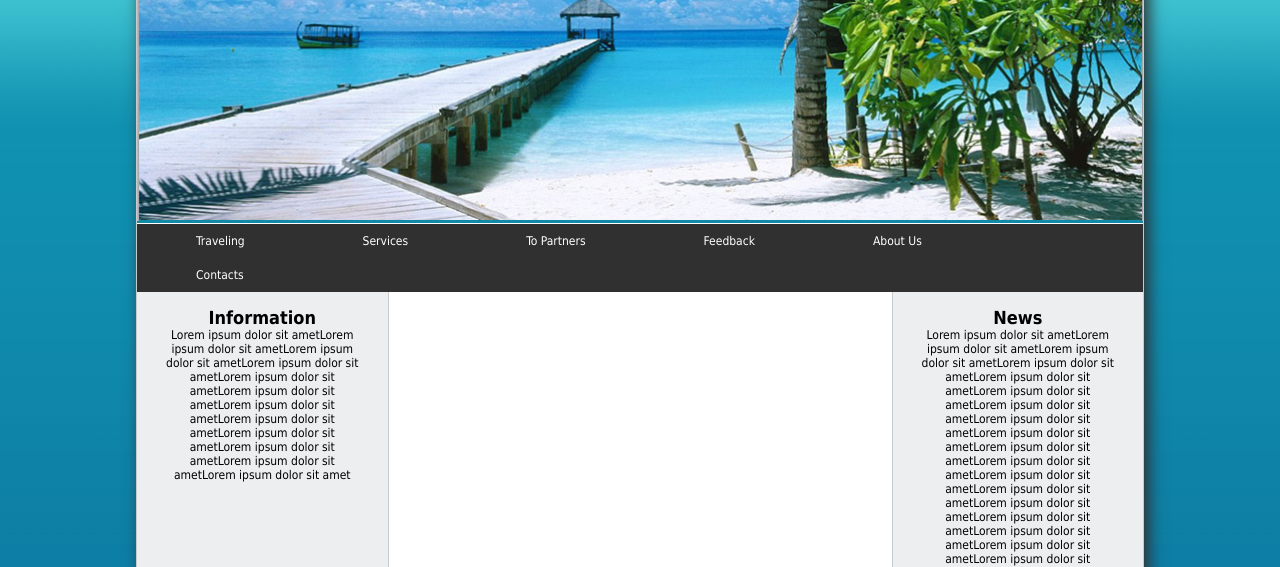
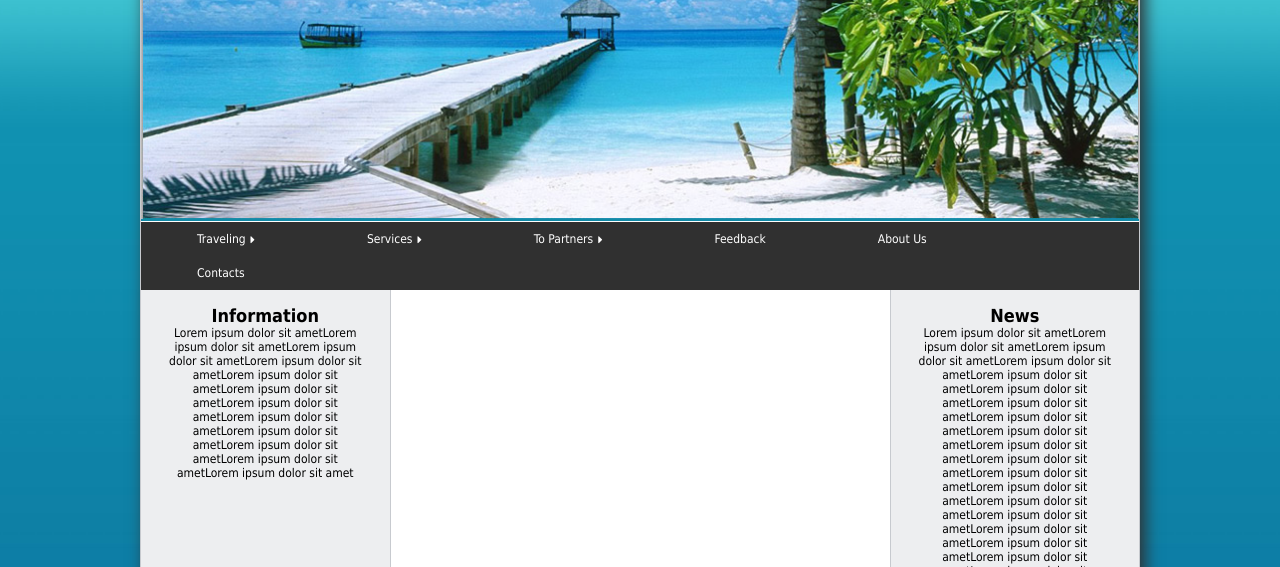
Before and after one commit to Marokasi/marokasi.github.io, a plain HTML site: page ht4/index.html in a window 1280 px wide. Shown: the part 233-800 px from the top of the page. Drawn offline with Linux system fonts and the light colour scheme.

Commit message:
ht4 arrows fixed in dropdown list

```diff
--- a/ht4/css/style.css
+++ b/ht4/css/style.css
@@ -7,7 +7,7 @@ body{
     background-color: #0C75A0;
 }
 .wrapper{
-    width: 1008px;
+    width: 1000px;
     margin: 37px auto;
     background-color: #fff;
     border: 1px solid #c7cacf;
@@ -113,13 +113,18 @@ header:after{
 ul.menu > li {
     float: left;
     position: relative;
-    /*background-color: #303030;*/
 }
 ul.menu > li > a {
     display: block;
     color: #fff;
-    padding: 10px 59px;
+    padding: 10px 56px;
     text-decoration: none;
+}
+ul.menu > li>.dropdown:after{
+    content:"\f0da";
+    margin-left: 5px;
+    font-family: "FontAwesome";
+    vertical-align: middle;
 }
 ul.menu > li:hover {
     background-color: #635d5d;
--- a/ht4/index.html
+++ b/ht4/index.html
@@ -5,6 +5,7 @@
     <meta name="viewport" content="width=device-width">
     <link rel ="stylesheet" href="css/reset.css">
     <link rel="stylesheet" href="css/style.css">
+    <link rel="stylesheet" href="https://maxcdn.bootstrapcdn.com/font-awesome/4.5.0/css/font-awesome.min.css">
     <title>Asia-Holidays</title>
 </head>
 <body>
@@ -38,7 +39,7 @@
     <div class ="content"> <!-- Не знаю к чему относится эта часть страницы. То-ли продолжается хедер, то-ли уже идет основной контенс - збивает выпадающее меню -->
 
         <ul class ="menu">
-            <li><a href="#">Traveling</a>
+            <li><a class="dropdown" href="#">Traveling</a>
                 <ul class="submenu">
                     <li><a href="#">Traveling1</a></li>
                     <li><a href="#">Traveling2</a></li>
@@ -47,7 +48,7 @@
                     <li><a href="#">Traveling5</a></li>
                 </ul>
             </li>
-            <li><a href="#">Services</a>
+            <li><a class="dropdown" href="#">Services</a>
                 <ul class="submenu">
                     <li><a href="#">Serveces1</a></li>
                     <li><a href="#">Serveces2</a></li>
@@ -56,7 +57,7 @@
                     <li><a href="#">Serveces5</a></li>
                 </ul>
             </li>
-            <li><a href="#">To Partners</a>
+            <li><a class="dropdown" href="#">To Partners</a>
                 <ul class="submenu">
                     <li><a href="#">Info1</a></li>
                     <li><a href="#">Info2</a></li>
```
